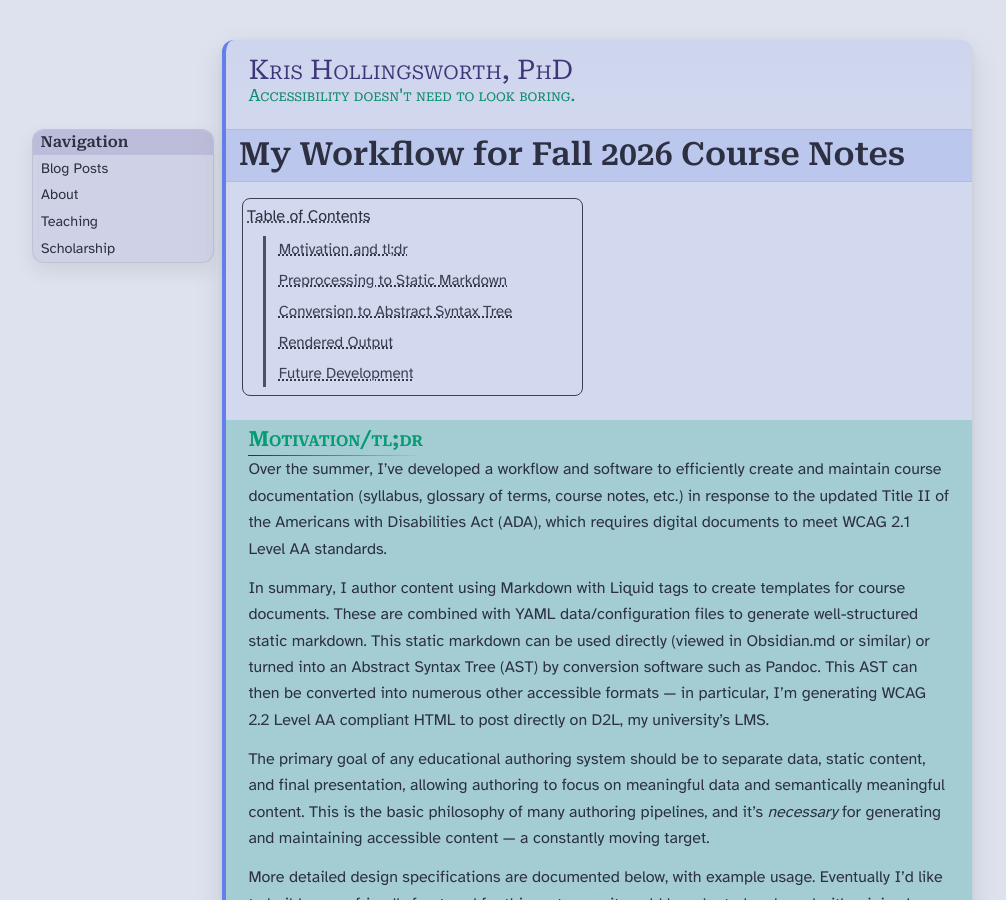
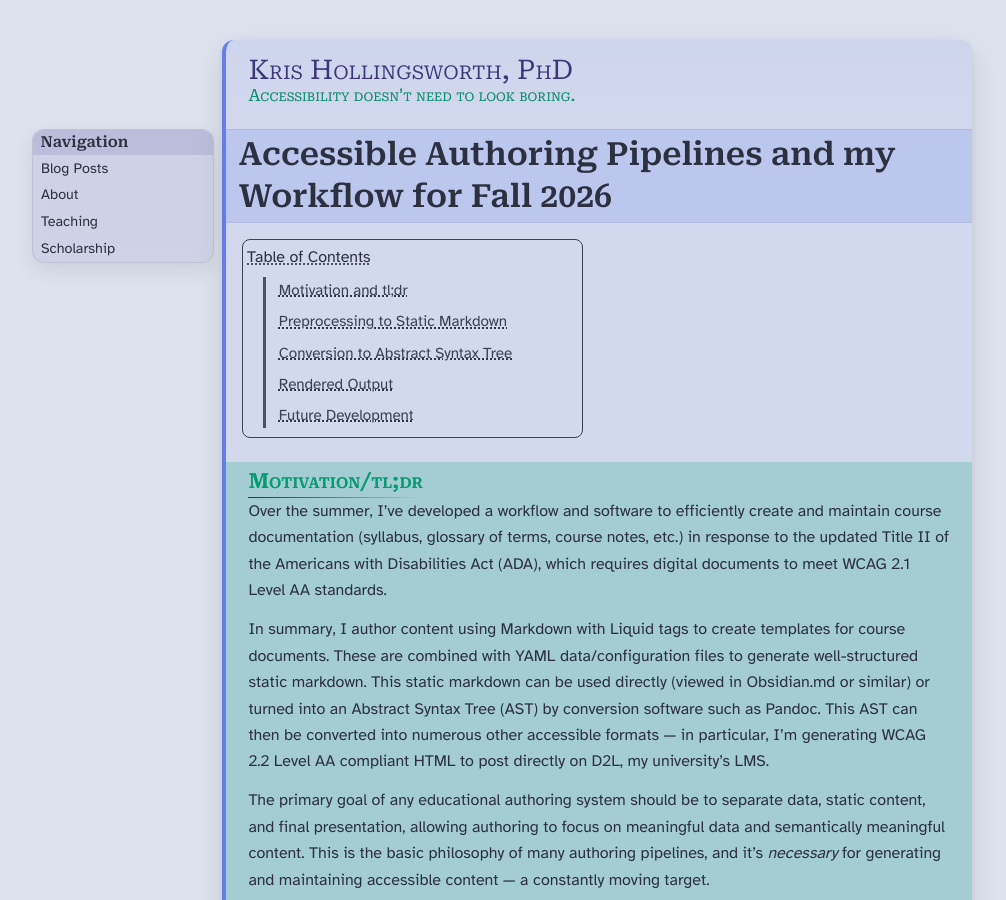
Before and after one commit to DoctorHaitch/DoctorHaitch.github.io, a Jekyll site: the page built from _posts/2026-07-25-notes-authoring.md, in a window 1280 px wide and 900 px high. Shown: the whole window, without its empty margins (43-1049 px from the left). Built offline with Jekyll 4.4.1, drawn with Linux system fonts in a browser that asks for light colours.

Commit message:
Fixed mismatched blog title.

```diff
--- a/_posts/2026-07-25-notes-authoring.md
+++ b/_posts/2026-07-25-notes-authoring.md
@@ -13,7 +13,7 @@ mathjax: false
 tags: ["accessibility", "tools"]
 ---
 
-## My Workflow for Fall 2026 Course Notes
+## Accessible Authoring Pipelines and my Workflow for Fall 2026
 
 <nav class="toc" aria-labelledby="toc-heading">
   <ul>
```
